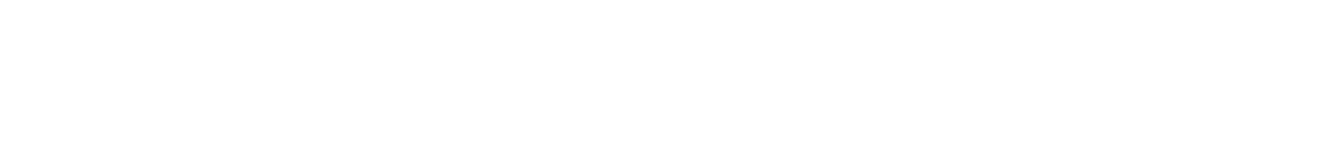
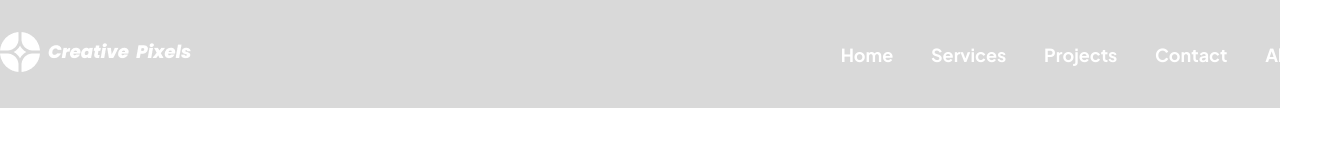
Before and after one commit to abdunnoorfaheem/creativePixels, a plain HTML site: page index.html in a window 1280 px wide. Shown: the whole page, 1320 px wide, since content can reach past the window. Drawn offline with Linux system fonts and the light colour scheme.

Commit message:
header section added

```diff
--- a/css/style.css
+++ b/css/style.css
@@ -1,5 +1,5 @@
 /* all common css start */
-*{
+* {
     margin: 0;
     padding: 0;
     outline: 0;
@@ -8,23 +8,61 @@
     /* font-family: "Poppins", sans-serif; */
 }
 
-ul ,ol{
+ul,
+ol {
     list-style-type: none;
 }
-a{
+
+a {
     text-decoration: none;
     display: inline-block;
 }
-h1,h2,h3,h4,h5,h6,p{
+
+h1,
+h2,
+h3,
+h4,
+h5,
+h6,
+p {
     margin: 0;
     padding: 0;
     line-height: 0.8;
 }
-.container{
+
+.container {
     width: 1320px;
     margin: 0 auto;
 }
+
 /* all common css end */
+
+/* header style start */
+#headerPart {
+    background: #D9D9D9;
+    padding: 32px 0;
+
+}
+
+.headerFlex {
+    display: flex;
+    justify-content: space-between;
+    align-items: center;
+}
+
+.menu ul li {
+    display: inline-block;
+}
+
+.menu ul li a {
+    color: #FFFFFF;
+    font-size: 18px;
+    font-weight: 700;
+   margin-left: 35px;
+}
+
+/* header style end */
+
 
 /* header style start */
 /* header style end */
@@ -64,5 +102,3 @@ h1,h2,h3,h4,h5,h6,p{
 /* header style end */
 /* header style start */
 /* header style end */
-/* header style start */
-/* header style end */
--- a/index.html
+++ b/index.html
@@ -19,7 +19,28 @@
 
   <body>
     <!-- header section start -->
+     <section id="headerPart">
+        <div class="container">
+            <div class="headerFlex">
+                <div class="logo">
+                    <img src="img/logo.png" alt="logo.png">
+                </div>
+                <div class="menu">
+                    <ul>
+                        <li><a href="#">Home</a></li>
+                        <li><a href="#">Services</a></li>
+                        <li><a href="#">Projects</a></li>
+                        <li><a href="#">Contact</a></li>
+                        <li><a href="#">About</a></li>
+                    </ul>
+                </div>
+            </div>
+        </div>
+     </section>
     <!-- header section end -->
+
+
+
     <!-- header section start -->
     <!-- header section end -->
     <!-- header section start -->
```
Also changed, not shown: img/logo.png (added).
